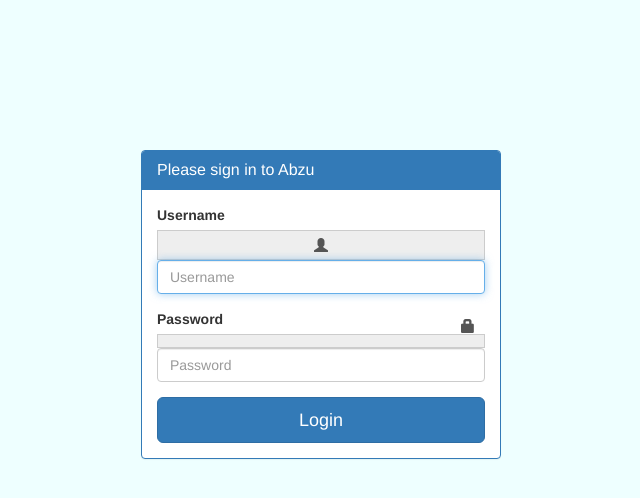
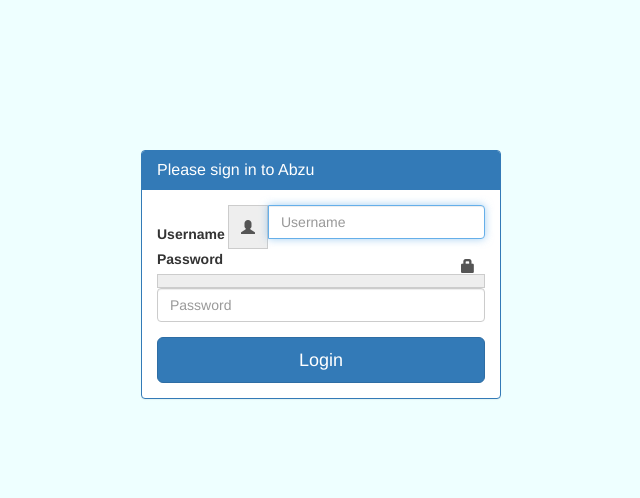
Before and after one commit to jacobm001/independence_water, a PHP site: page /login.php in a window 1280 px wide. Shown: the top 498 px of the page, without its empty margins (319-959 px from the left). Run offline with PHP 8.4, Linux system fonts and the light colour scheme.

Commit message:
form-group > input-group

```diff
--- a/login.php
+++ b/login.php
@@ -33,7 +33,7 @@ session_start();//session starts here
 				<div class="panel-body">
 					<form role="form" method="post" action="login.php">
 						<fieldset>
-							<div class="form-group">
+							<div class="input-group">
 								<label class="control-label">Username</label>
 								<span class="input-group-addon"><i class="glyphicon glyphicon-user"></i></span>
 								<input class="form-control" placeholder="Username" name="username" type="text" autofocus>
```
